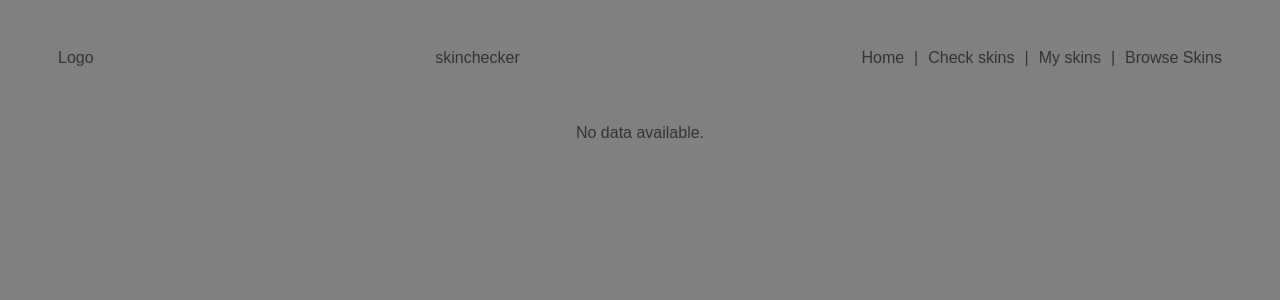
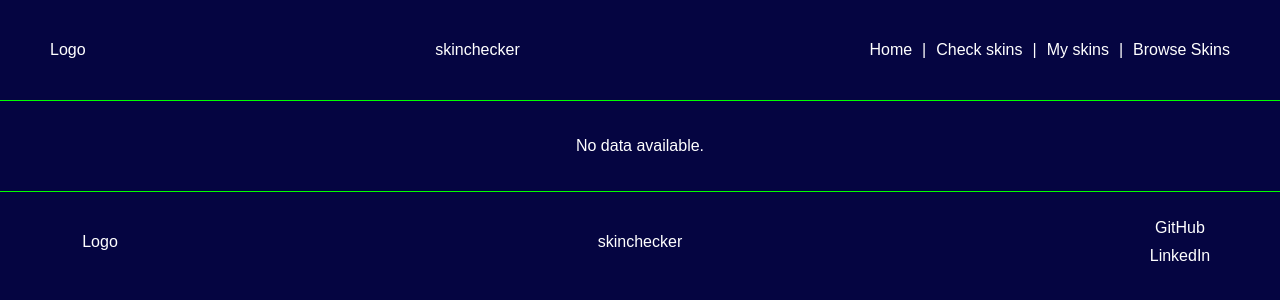
Before and after one commit to PascalNehlsen/skinchecker, a Django app: page / in a window 1280 px wide. Shown: the top 300 px of the page. Run offline with Django 5.2, Linux system fonts and the light colour scheme.

Commit message:
design: changed item cards and design for dev

```diff
--- a/skins/static/skins/style.css
+++ b/skins/static/skins/style.css
@@ -1,9 +1,11 @@
 /* skins/static/skins/style.css */
+
 body {
   font-family: Arial, sans-serif;
-  background-color: grey;
-  color: #333;
-  text-align: center;
+  background-color: rgb(5, 5, 65);
+  color: #fff;
+  box-sizing: border-box;
+  margin: 0;
 }
 
 header {
@@ -13,7 +15,8 @@
   height: 100px;
   padding-left: 50px;
   padding-right: 50px;
-  border-color: 1px solid green;
+  border-bottom: 1px solid rgb(0, 255, 0);
+  margin-bottom: 20px;
 }
 
 .header-menu {
@@ -21,9 +24,67 @@
   gap: 10px;
   > a {
     text-decoration: none;
-    color: #333;
+    color: #fff;
   }
   > a:hover {
-    color: #1d1d1d;
+    color: #d8d7d7;
   }
 }
+
+.item-container {
+  display: flex;
+  justify-content: center;
+  gap: 20px;
+  margin-left: 50px;
+  margin-right: 50px;
+  flex-wrap: wrap;
+}
+
+.single-item {
+  display: flex;
+  flex-direction: column;
+  align-items: center;
+  justify-content: center;
+  text-align: center;
+  gap: 20px;
+  height: 200px;
+  width: 140px;
+  border: 1px solid rgb(0, 255, 0);
+  border-radius: 20px;
+  padding: 10px;
+}
+
+.price-container {
+  display: flex;
+  flex-direction: column;
+  gap: 5px;
+}
+
+footer {
+  display: flex;
+  justify-content: space-between;
+  border-top: 1px solid rgb(0, 255, 0);
+  height: 100px;
+  margin-top: 20px;
+  padding-left: 50px;
+  padding-right: 50px;
+  align-items: center;
+
+  > div {
+    width: 100px;
+    text-align: center;
+  }
+}
+
+.footer-socials {
+  display: flex;
+  flex-direction: column;
+  gap: 10px;
+  > a {
+    text-decoration: none;
+    color: #fff;
+  }
+  > a:hover {
+    color: #d8d7d7;
+  }
+}
--- a/skins/templates/skins/index.html
+++ b/skins/templates/skins/index.html
@@ -1,4 +1,5 @@
 {% load static %}
+{% load custom_filters %}
 <!DOCTYPE html>
 <html lang="de">
 
@@ -11,6 +12,7 @@
 </head>
 
 <body>
+
     <header>
         <div>Logo</div>
         <div>skinchecker</div>
@@ -21,18 +23,32 @@
             <a href="#">Browse Skins</a>
         </div>
     </header>
-    {% if data %}
-    <ul>
+
+    <section class="item-container">
+        {% if data %}
         {% for item in data %}
-        <li>
-            <strong>{{ item.name }}</strong> - Price: {{ item.suggested_price }} EUR<br>
-        </li>
+        <div class="single-item">
+            <div>
+                <strong> {{ item.name }}</strong>
+            </div>
+            <div class="price-container">
+                <strong>Price</strong> {{ item.suggested_price|format_price_in_euro }} EUR
+            </div>
+        </div>
         {% endfor %}
-    </ul>
-    {% else %}
-    <p>No data available.</p>
-    {% endif %}
+        {% else %}
+        <p>No data available.</p>
+        {% endif %}
+    </section>
 
+    <footer>
+        <div>Logo</div>
+        <div>skinchecker</div>
+        <div class="footer-socials">
+            <a href="https://github.com/PascalNehlsen/skinchecker" target="_blank">GitHub</a>
+            <a href="https://www.linkedin.com/in/pascal-nehlsen/" target="_blank">LinkedIn</a>
+        </div>
+    </footer>
 </body>
 
 </html>
--- /dev/null
+++ b/skins/templatetags/custom_filters.py
@@ -0,0 +1,11 @@
+from django import template
+
+register = template.Library()
+
+@register.filter
+def format_price_in_euro(value):
+    try:
+        euro_value = value / 1000
+        return f"{euro_value:,.2f}".replace(",", "X").replace(".", ",").replace("X", ".")
+    except (ValueError, TypeError):
+        return value
--- a/skins/views.py
+++ b/skins/views.py
@@ -15,12 +15,12 @@
             response = json.loads(res.text)
             print("Status Code:", res.status_code)
             if res.status_code == 200:
-
                 if isinstance(response, dict) and 'data' in response:
                     data = response['data']['skins']
                 else:
                     data = response if isinstance(response, list) else []
 
+                # Setze die Daten in den Cache für 300 Sekunden
                 cache.set(cache_key, data, timeout=300)
             else:
                 data = []
@@ -28,4 +28,6 @@
             print("Error during API request:", e)
             data = []
 
-    return render(request, 'skins/index.html', {'data': data})
+    limited_data = data[:50]
+
+    return render(request, 'skins/index.html', {'data': limited_data})
```
Also changed, not shown: skins/templatetags/__init__.py (added).
